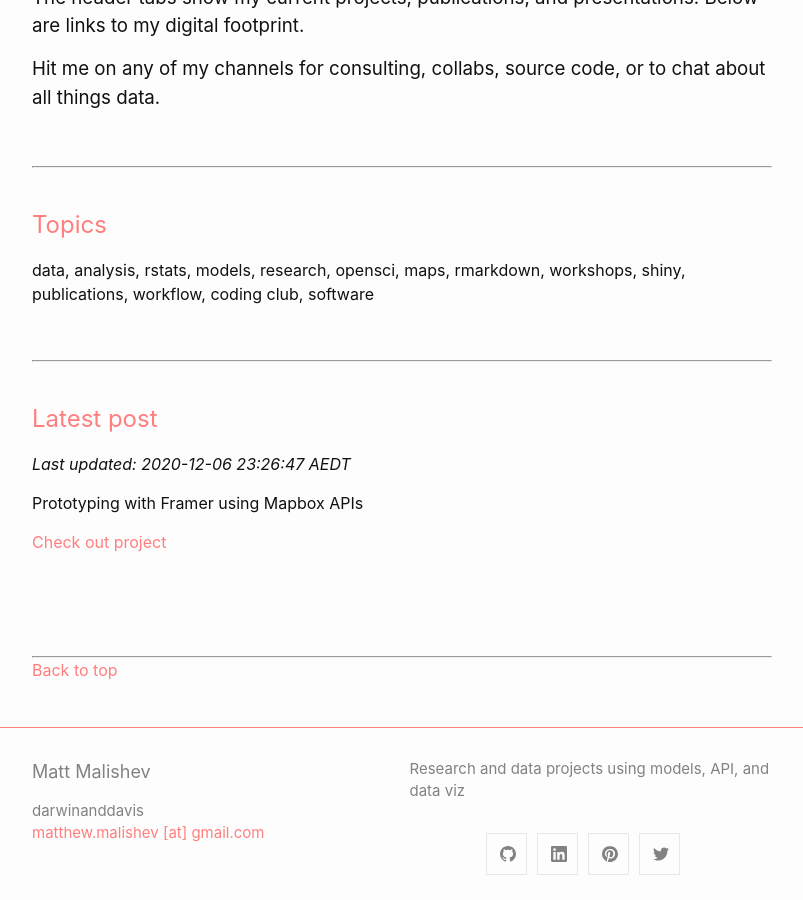
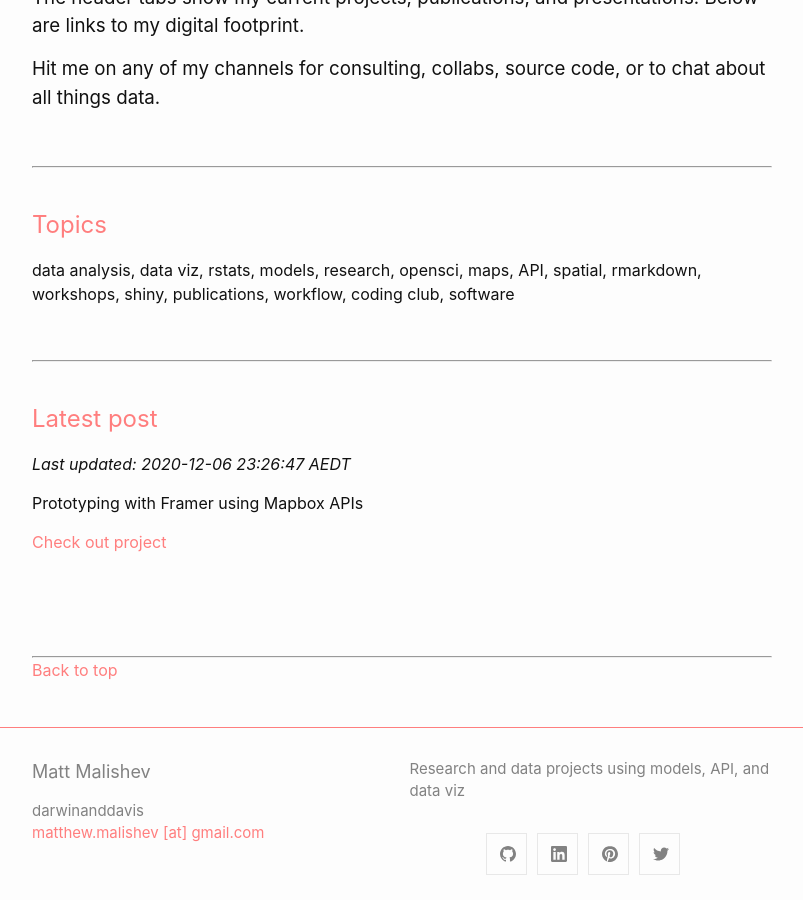
Before and after one commit to darwinanddavis/DataPortfolio, a Jekyll site: the page built from index.md, in a window 1280 px wide and 900 px high, scrolled down 665 px. Shown: the whole window, without its empty margins (238-1041 px from the left). Built offline with Jekyll 4.4.1, drawn with Linux system fonts in a browser that asks for light colours; our own code applies the rules of GitHub Pages for plain Markdown files.

Commit message:
index add topics2

```diff
--- a/index.md
+++ b/index.md
@@ -30,7 +30,7 @@
 	Topics
 </p>
 
-data, analysis, rstats, models, research, opensci, maps, rmarkdown, workshops, shiny, publications, workflow, coding club, software
+data analysis, data viz, rstats, models, research, opensci, maps, API, spatial, rmarkdown, workshops, shiny, publications, workflow, coding club, software
 
 
 <br>
```
